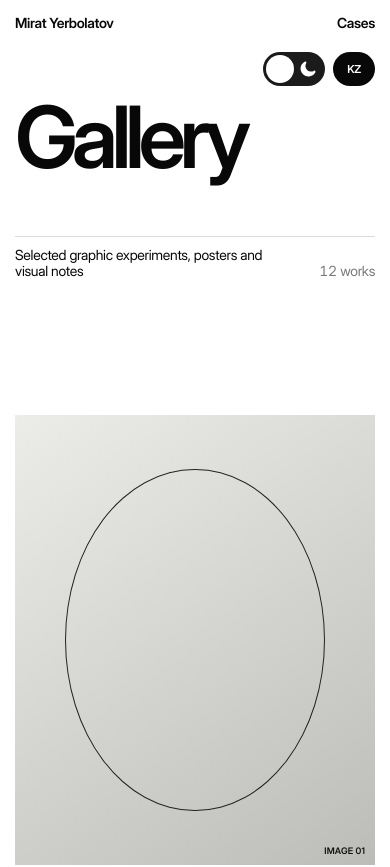
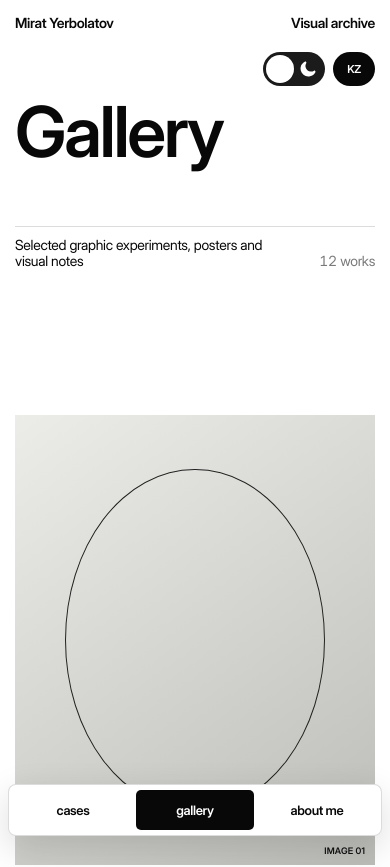
Before and after one commit to yemirades/site, a Next.js app: page /gallery in a window 390 px wide. Shown: the top 867 px of the page. Built offline with nearby package versions, Linux system fonts and the light colour scheme; a web font is replaced by a local one.

Commit message:
Fix navigation across portfolio pages

```diff
--- a/src/app/globals.css
+++ b/src/app/globals.css
@@ -282,10 +282,10 @@ button {
 .gallery-heading-row h1 {
   margin: 0;
   font-family: "Stack Sans Headline Variable", var(--font-inter-display), Inter, Arial, sans-serif;
-  font-size: clamp(80px, 14.5vw, 260px);
+  font-size: clamp(72px, 11vw, 190px);
   font-weight: 600;
-  line-height: .74;
-  letter-spacing: -.075em;
+  line-height: .8;
+  letter-spacing: -.045em;
 }
 
 .gallery-controls { flex: none; }
@@ -427,12 +427,12 @@ button {
 }
 
 @media (max-width: 860px) {
-  .gallery-page { padding-left: 0; }
+  .gallery-page { padding-bottom: calc(74px + env(safe-area-inset-bottom)); padding-left: 0; }
   .gallery-shell { padding: 15px; }
   .gallery-header { min-height: 360px; }
   .gallery-mobile-nav { display: flex; justify-content: space-between; margin-bottom: 72px; font-weight: 600; }
   .gallery-heading-row { align-items: flex-end; }
-  .gallery-heading-row h1 { font-size: clamp(66px, 22vw, 120px); line-height: .8; }
+  .gallery-heading-row h1 { font-size: clamp(62px, 18vw, 96px); line-height: .84; letter-spacing: -.035em; }
   .gallery-heading-row .gallery-controls { position: absolute; top: 52px; right: 15px; }
   .gallery-intro { margin-top: 64px; }
 }
@@ -618,7 +618,7 @@ button {
 .index-contact a { display: inline-block; margin-top: 28px; font-weight: 600; text-decoration: underline; text-underline-offset: 3px; }
 
 @media (max-width: 860px) {
-  .portfolio-index { font-size: 14px; }
+  .portfolio-index { padding-bottom: calc(74px + env(safe-area-inset-bottom)); font-size: 14px; }
   .index-profile { position: relative; inset: auto; width: 100%; min-width: 0; min-height: 70svh; padding: 15px; border-right: 0; border-bottom: 1px solid var(--line); }
   .index-profile-top { justify-content: flex-end; }
   .index-social-nav { top: auto; right: auto; bottom: 15px; left: 15px; }
@@ -629,7 +629,35 @@ button {
   .index-intro > p:not(.index-name) { font-size: 15px; line-height: 1.22; }
   .index-hero-video { position: relative; inset: auto; align-self: center; width: min(29vw, 110px); margin: 201px auto 34px; translate: none; }
   .index-clock { right: 15px; bottom: 15px; }
-  .index-rail { display: none; }
+  .index-rail {
+    inset: auto 8px max(8px, env(safe-area-inset-bottom));
+    z-index: 100;
+    display: flex;
+    width: auto;
+    height: 52px;
+    flex-direction: row;
+    padding: 5px;
+    border: 1px solid var(--line);
+    border-radius: 8px;
+    background: var(--page);
+    box-shadow: 0 12px 36px rgb(0 0 0 / 14%);
+  }
+  .index-rail-logo,
+  .index-rail-release { display: none; }
+  .index-rail-links { width: 100%; flex-direction: row; gap: 4px; }
+  .index-rail-links a {
+    display: flex;
+    min-width: 0;
+    height: 40px;
+    flex: 1;
+    align-items: center;
+    justify-content: center;
+    border-radius: 5px;
+    font-size: 13px;
+    writing-mode: horizontal-tb;
+    rotate: none;
+  }
+  .index-rail-links a[aria-current="page"] { background: var(--ink); color: var(--page); }
   .index-feed { width: 100%; margin-left: 0; padding: 15px; }
   .index-project { grid-template-columns: minmax(0,1fr); gap: 0; padding-bottom: 50px; }
   .index-project-content { gap: 13px; }
--- a/src/components/Gallery.tsx
+++ b/src/components/Gallery.tsx
@@ -155,7 +155,7 @@ export function Gallery() {
         <header className="gallery-header">
           <div className="gallery-mobile-nav">
             <Link href="/">Mirat Yerbolatov</Link>
-            <Link href="/#cases">Cases</Link>
+            <span>Visual archive</span>
           </div>
           <div className="gallery-heading-row">
             <h1>Gallery</h1>
--- a/src/components/PortfolioIndex.tsx
+++ b/src/components/PortfolioIndex.tsx
@@ -112,7 +112,7 @@ export function PortfolioIndex() {
       </aside>
       <nav className="index-rail" aria-label={lang === "en" ? "Portfolio sections" : "Portfolio bölimderi"}>
         <Link href="/#cases" className="index-rail-logo" aria-label={lang === "en" ? "Cases" : "Keister"}><Image src={`${basePath}/hero-logo.gif`} alt="" width={80} height={80} unoptimized priority className="theme-sensitive-mark" /></Link>
-        <div className="index-rail-links"><Link href="/#cases">cases</Link><Link href="/gallery">gallery</Link><Link href="/#about">about me</Link></div>
+        <div className="index-rail-links"><Link href="/#cases" aria-current="page">cases</Link><Link href="/gallery">gallery</Link><Link href="/#about">about me</Link></div>
         <time className="index-rail-release" dateTime="2026-08-23T19:40:00+05:00">release {releaseLabel}</time>
       </nav>
       <section className="index-feed" id="cases" aria-label={lang === "en" ? "Projects" : "Jobalar"}>{projects.map((project) => <ProjectEntry key={project.title} project={project} />)}<EditorialSections /></section>
```
